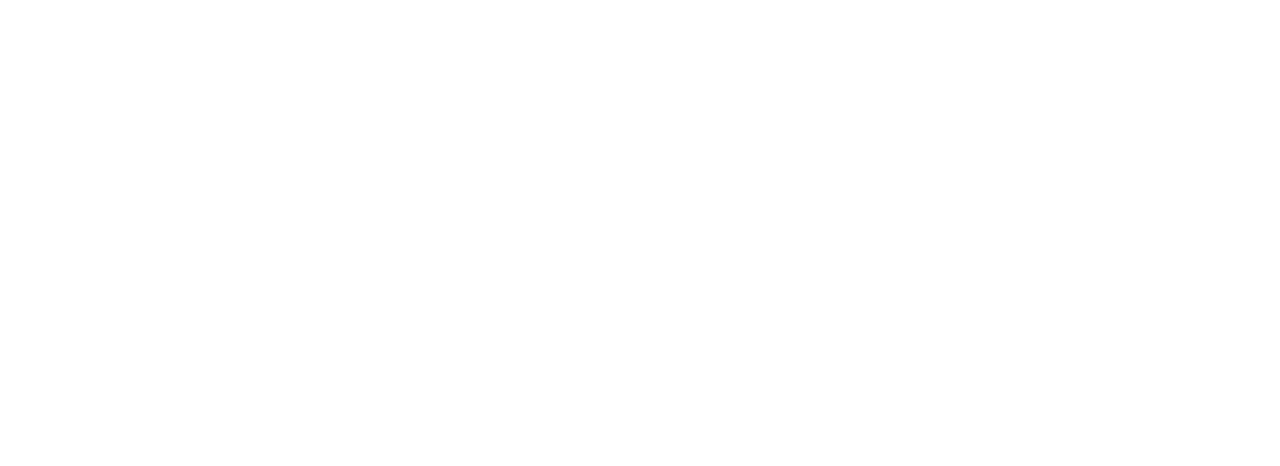
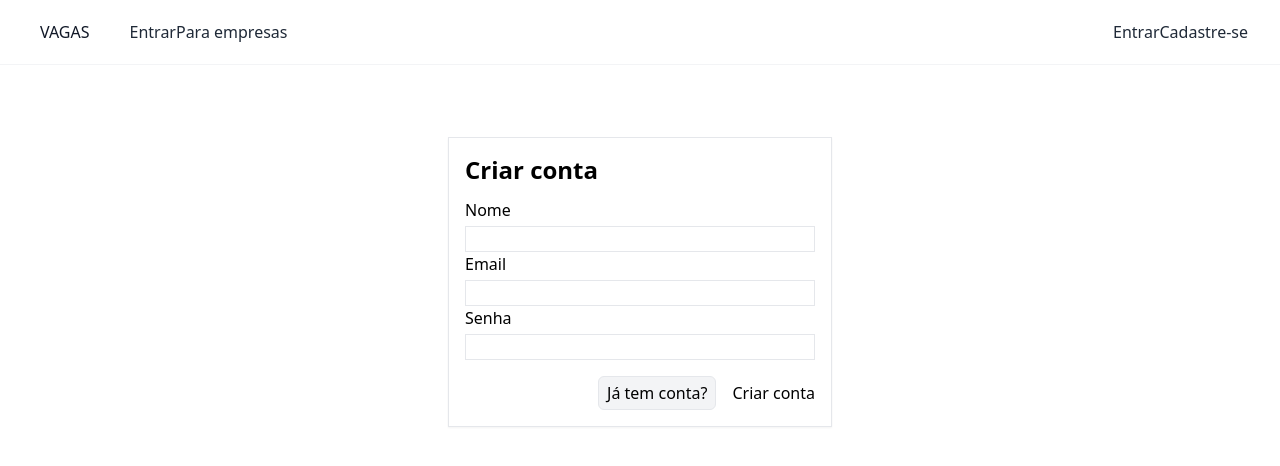
Before and after one commit to henricosta/projeto-java-poo-frontend, a Nuxt app: page /register/candidato in a window 1280 px wide. Before the commit this address had no page. Shown: the top 466 px of the page. Built offline with nearby package versions, Linux system fonts and the light colour scheme.

Commit message:
login and register page for candidato

```diff
--- /dev/null
+++ b/pages/login/candidato.vue
@@ -0,0 +1,32 @@
+<script setup lang="ts">
+definePageMeta({
+  layout: 'guest'
+})
+</script>
+
+<template>
+  <div class="flex justify-center">
+    <Section class="w-3/12">
+      <h1 class="text-2xl mb-3"><strong>Login</strong></h1>
+      <form @submit.prevent>
+        <div>
+          <label for="email">Email</label>
+          <input id="email" type="text" class="mt-1 block w-full border">
+        </div>
+
+        <div>
+          <label for="password">Senha</label>
+          <input id="password" type="text" class="mt-1 block w-full border">
+        </div>
+
+        <div class="flex items-center justify-end mt-4">
+          <NuxtLink to="/register/candidato"
+            class="ml-4 bg-gray-100 px-2 py-1 rounded-md border text-black hover:bg-gray-200 ">Cadastrar-se</NuxtLink>
+          <button class="ml-4">
+            Log in
+          </button>
+        </div>
+      </form>
+    </Section>
+  </div>
+</template>
--- /dev/null
+++ b/pages/register/candidato.vue
@@ -0,0 +1,37 @@
+<script setup lang="ts">
+definePageMeta({
+  layout: 'guest'
+})
+</script>
+
+<template>
+  <div class="flex justify-center items-center mt-14">
+    <Section class="w-96">
+      <h1 class="text-2xl mb-3"><strong>Criar conta</strong></h1>
+      <form @submit.prevent>
+        <div>
+          <label for="name">Nome</label>
+          <input id="name" type="text" class="mt-1 block w-full border">
+        </div>
+
+        <div>
+          <label for="email">Email</label>
+          <input id="email" type="text" class="mt-1 block w-full border">
+        </div>
+
+        <div>
+          <label for="password">Senha</label>
+          <input id="password" type="text" class="mt-1 block w-full border">
+        </div>
+
+        <div class="flex items-center justify-end mt-4">
+          <NuxtLink to="/login/candidato"
+            class="ml-4 bg-gray-100 px-2 py-1 rounded-md border text-black hover:bg-gray-200 ">Já tem conta?</NuxtLink>
+          <button class="ml-4">
+            Criar conta
+          </button>
+        </div>
+      </form>
+    </Section>
+  </div>
+</template>
```
